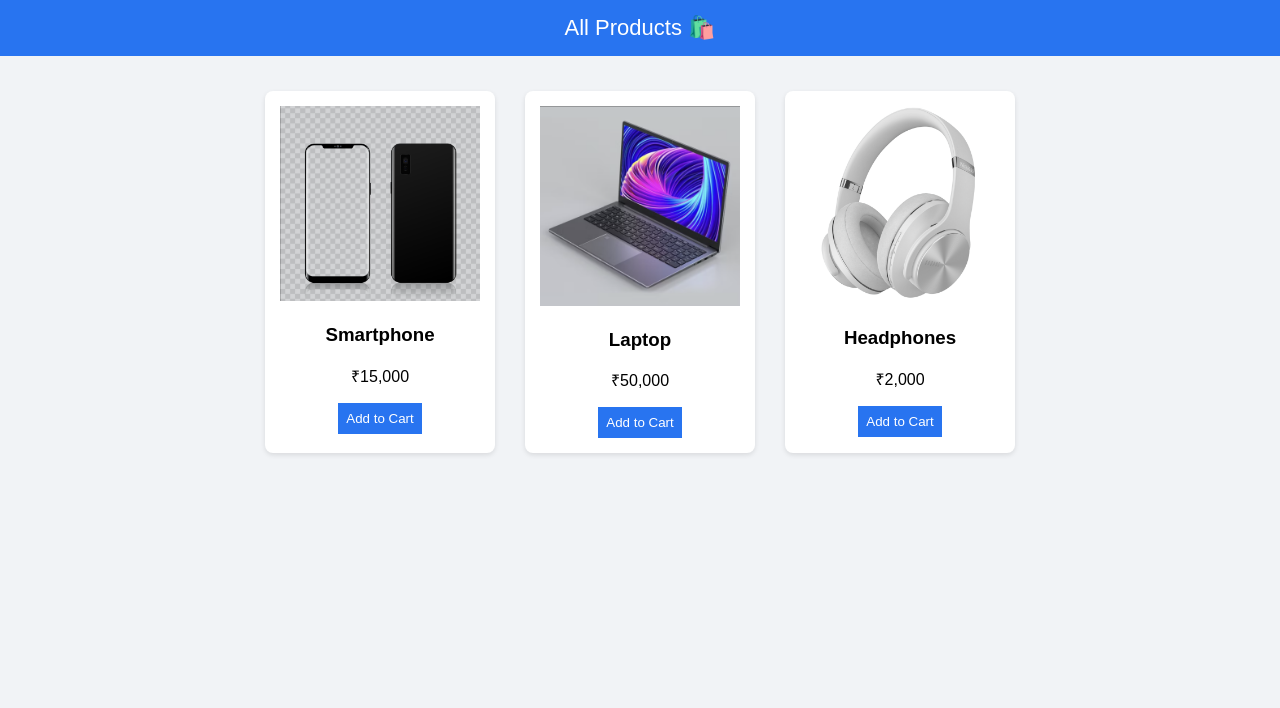
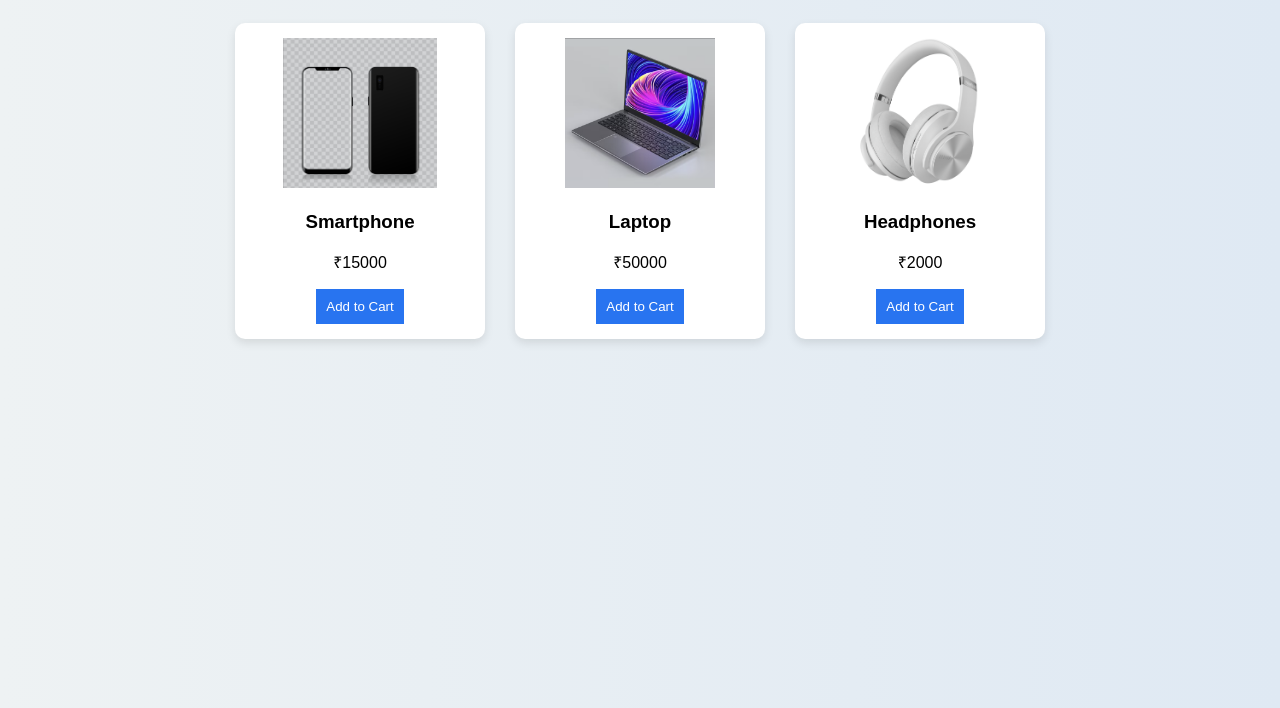
Before and after one commit to kalpprajapati/swift_cart_miniproject, a Django app: page /products/ in a window 1280 px wide. Shown: the top 708 px of the page. Run offline with Django 5.2, Linux system fonts and the light colour scheme.

Commit message:
Final update: added cart functionality, remove item feature and improved UI

```diff
--- a/swift_cart/electronics/templates/about.html
+++ b/swift_cart/electronics/templates/about.html
@@ -6,7 +6,7 @@
         body {
             font-family: Arial;
             margin: 0;
-            background-color: #f1f3f6;
+            background: linear-gradient(to right,#eef2f3,#dfe9f3);
         }
 
         .navbar {
--- a/swift_cart/electronics/templates/contact.html
+++ b/swift_cart/electronics/templates/contact.html
@@ -6,7 +6,7 @@
         body {
             font-family: Arial;
             margin: 0;
-            background-color: #f1f3f6;
+            background: linear-gradient(to right,#eef2f3,#dfe9f3);
         }
 
         .navbar {
--- a/swift_cart/electronics/templates/products.html
+++ b/swift_cart/electronics/templates/products.html
@@ -2,83 +2,65 @@
 <!DOCTYPE html>
 <html>
 <head>
-    <title>Products - Swift Cart</title>
+<title>Products</title>
 <style>
-        body {
-            font-family: Arial;
-            margin: 0;
-            background-color: #f1f3f6;
+body { background: linear-gradient(to right, #eef2f3, #dfe9f3); font-family: Arial; }
+
+.products { display:flex; flex-wrap:wrap; justify-content:center; }
+
+.card {
+    background:white;
+    padding:15px;
+    margin:15px;
+    border-radius:10px;
+    width:220px;
+    text-align:center;
+    box-shadow:0 4px 10px rgba(0,0,0,0.1);
+    transition:0.3s;
 }
 
-        .navbar {
-            background-color: #2874f0;
-            color: white;
-            padding: 15px;
-            text-align: center;
-            font-size: 22px;
-        }
-
-        .products {
-            display: flex;
-            flex-wrap: wrap;
-            justify-content: center;
-            margin: 20px;
-        }
-
-        .card {
-            background: white;
-            width: 200px;
-            margin: 15px;
-            padding: 15px;
-            border-radius: 8px;
-            text-align: center;
-            box-shadow: 0 2px 5px rgba(0,0,0,0.1);
+.card:hover {
+    transform:translateY(-5px);
+    box-shadow:0 8px 20px rgba(0,0,0,0.2);
 }
 
 .card img {
-            width: 100%;
+    width:100%;
+    height:150px;
+    object-fit:contain;
 }
 
-        .card button {
-            background-color: #2874f0;
-            color: white;
-            border: none;
-            padding: 8px;
-            cursor: pointer;
+button {
+    background:#2874f0;
+    color:white;
+    border:none;
+    padding:10px;
 }
 </style>
 </head>
 <body>
-
-    <div class="navbar">All Products 🛍️</div>
 
 <div class="products">
 
 <div class="card">
 <img src="{% static 'images/phone.png' %}">
 <h3>Smartphone</h3>
-            <p>₹15,000</p>
-            <a href="/add-to-cart/Smartphone/15000/">
-                <button>Add to Cart</button>
-            </a>
+<p>₹15000</p>
+<a href="/add-to-cart/Smartphone/15000/"><button>Add to Cart</button></a>
 </div>
 
 <div class="card">
 <img src="{% static 'images/laptop.png' %}">
 <h3>Laptop</h3>
-            <p>₹50,000</p>
-            <a href="/add-to-cart/Laptop/50000/">
-                <button>Add to Cart</button>
-            </a>
+<p>₹50000</p>
+<a href="/add-to-cart/Laptop/50000/"><button>Add to Cart</button></a>
 </div>
 
 <div class="card">
 <img src="{% static 'images/headphone.png' %}">
 <h3>Headphones</h3>
-            <p>₹2,000</p>
-            <a href="/add-to-cart/Headphones/2000/">
-                <button>Add to Cart</button>
-            </a>
+<p>₹2000</p>
+<a href="/add-to-cart/Headphones/2000/"><button>Add to Cart</button></a>
 </div>
 
 </div>
```
Also changed, not shown: swift_cart/electronics/templates/cart.html (+13 -56 lines), swift_cart/electronics/templates/home.html (+46 -65 lines), swift_cart/db.sqlite3. Lines whose indentation alone changed are shown as unchanged.
